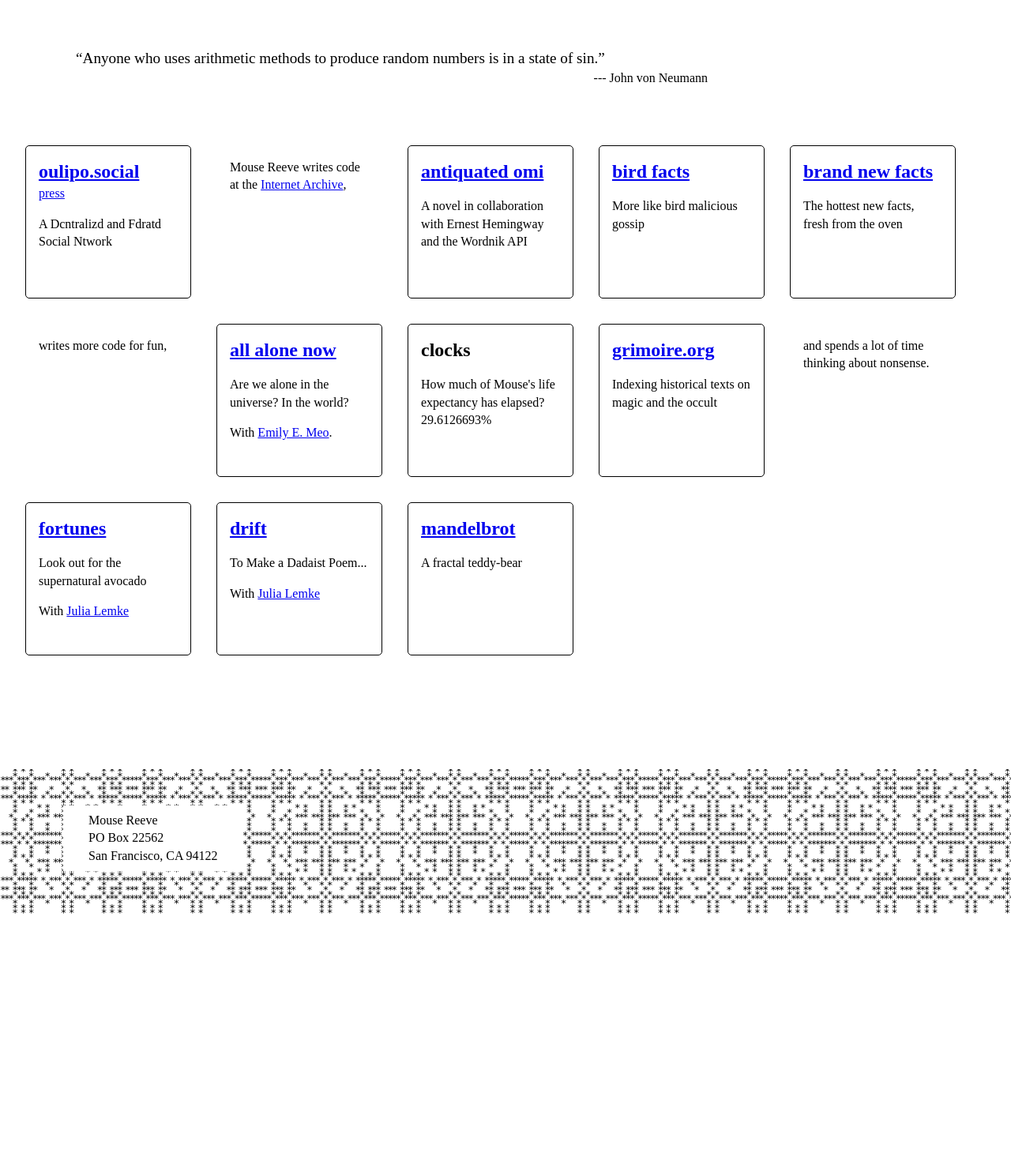
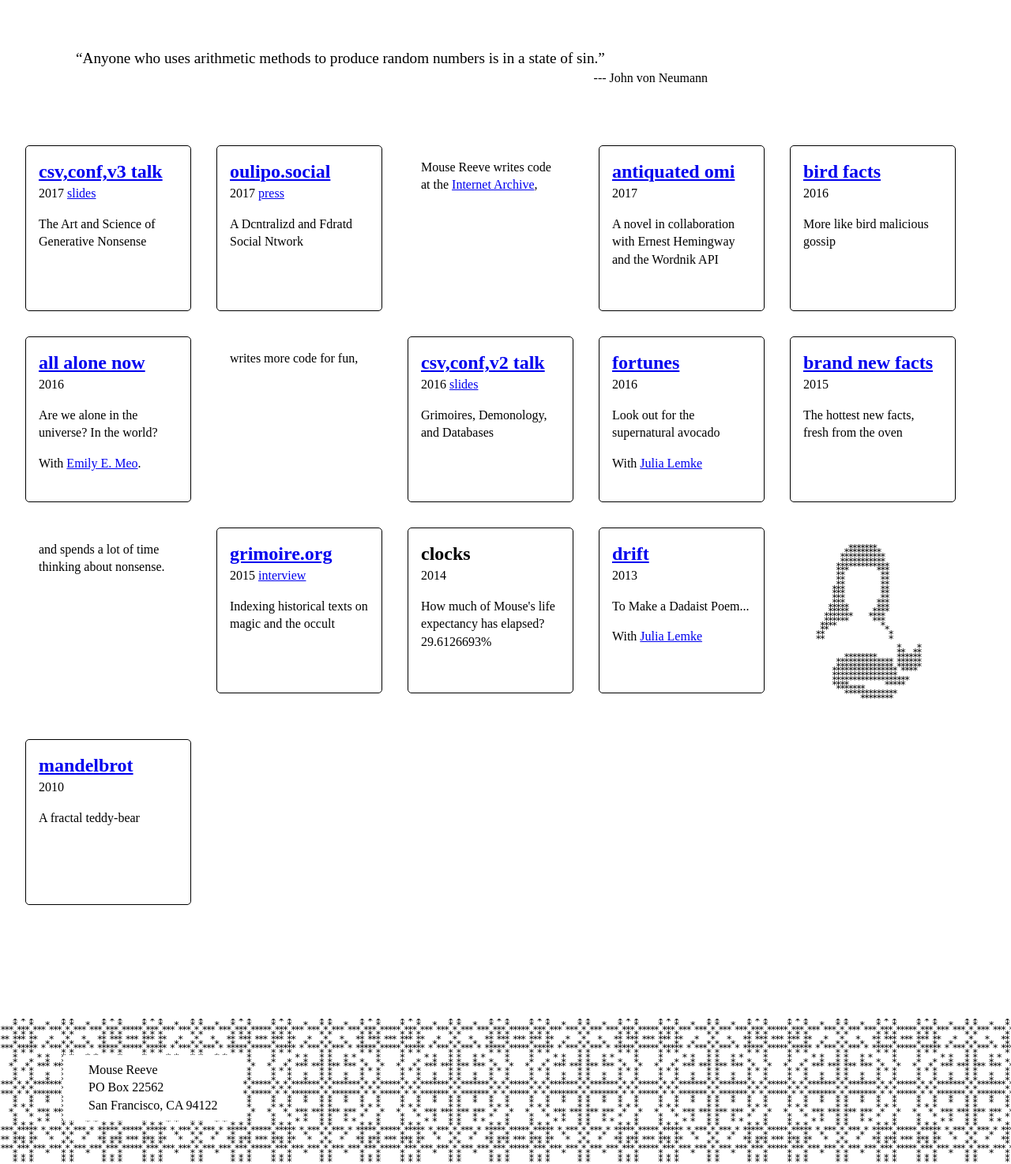
Before and after one commit to mouse-reeve/portfolio-2, a Flask app: page / in a window 1280 px wide. Shown: the part 757-2231 px from the top of the page at 79% size. Before the commit the page ends 1914 px from the top, so only its background shows below. Run offline with Flask 2, Linux system fonts and the light colour scheme; some libraries are stand-ins or nearby versions.

Commit message:
More content and talks

```diff
--- a/static/format.css
+++ b/static/format.css
@@ -69,7 +69,7 @@ q {
 }
 
 .card, .spacer {
-    min-height: 10rem;
+    min-height: 11rem;
     width: 11rem;
     float: left;
     margin: 1em;
--- a/templates/index.html
+++ b/templates/index.html
@@ -49,22 +49,42 @@
         </p>
 
         <div class="card">
+            <h2>
+                <a href="https://csvconf.com/speakers/#mouse-reeve" target="_blank">csv,conf,v3 talk</a>
+            </h2>
+            <div class="info">
+                <span class="year">2017</span>
+                <a href="https://www.mousereeve.com/static/csvconf-2017-nonsense.pdf" target="_blank">slides</a>
+            </div>
+            <p>The Art and Science of Generative Nonsense</p>
+        </div>
+
+        <div class="card">
             <h2><a href="https://oulipo.social/" target="_blank">
                 oulipo.social
             </a></h2>
-            <a href="https://motherboard.vice.com/en_us/article/its-like-tweeting-but-you-cant-use-the-letter-e" target="_blank">press</a>
+            <div class="info">
+                <span class="year">2017</span>
+                <a href="https://motherboard.vice.com/en_us/article/its-like-tweeting-but-you-cant-use-the-letter-e" target="_blank">press</a>
+            </div>
 
             <p>A Dcntralizd and Fdratd Social Ntwork</p>
         </div>
 
+
+
+
         <div class="spacer">
-            Mouse Reeve writes code at the <a href="https://archive.org/" target="_blank">Internet Archive</a>,
+            <p>Mouse Reeve writes code at the <a href="https://archive.org/" target="_blank">Internet Archive</a>,</p>
         </div>
 
         <div class="card">
             <h2>
                 <a href="https://www.antiquatedomi.com/" target="_blank">antiquated omi</a>
             </h2>
+            <div class="info">
+                <span class="year">2017</span>
+            </div>
             <p>A novel in collaboration with Ernest Hemingway and the Wordnik API</p>
         </div>
 
@@ -72,66 +92,141 @@
             <h2>
                 <a href="https://twitter.com/bird_facts_bot" target="_blank">bird facts</a>
             </h2>
+            <div class="info">
+                <span class="year">2016</span>
+            </div>
             <p>More like bird malicious gossip</p>
+        </div>
+
+        <div class="card">
+            <h2>
+                <a href="https://www.allalonenow.com/" target="_blank">all alone now</a>
+            </h2>
+            <div class="info">
+                <span class="year">2016</span>
+            </div>
+            <p>Are we alone in the universe? In the world?</p>
+            <p>With <a href="https://www.emilyemeo.com/" target="_blank">Emily E. Meo</a>.</p>
+        </div>
+
+        <div class="spacer">
+            <p>writes more code for fun,</p>
+        </div>
+
+        <div class="card">
+            <h2>
+                <a href="https://csvconf.com/2016/#mreeve" target="_blank">csv,conf,v2 talk</a>
+            </h2>
+            <div class="info">
+                <span class="year">2016</span>
+                <a href="https://www.mousereeve.com/static/csvconf-2016-grimoires.pdf" target="_blank">slides</a>
+            </div>
+            <p>Grimoires, Demonology, and Databases</p>
+        </div>
+
+        <div class="card">
+            <h2>
+                <a href="https://fortunes.churchofdada.com/" target="_blank">fortunes</a>
+            </h2>
+            <div class="info">
+                <span class="year">2016</span>
+            </div>
+            <p>Look out for the supernatural avocado</p>
+            <p>With <a href="http://www.julialemke.com/" target="_blank">Julia Lemke</a>
         </div>
 
         <div class="card">
             <h2>
                 <a href="https://twitter.com/brand_new_facts" target="_blank">brand new facts</a>
             </h2>
+            <div class="info">
+                <span class="year">2015</span>
+            </div>
             <p>The hottest new facts, fresh from the oven</p>
         </div>
 
         <div class="spacer">
-            writes more code for fun,
+            <p>and spends a lot of time thinking about nonsense.</p>
         </div>
 
         <div class="card">
             <h2>
-                <a href="https://www.allalonenow.com/" target="_blank">all alone now</a>
+                <a href="https://www.grimoire.org/" target="_blank">grimoire.org</a>
             </h2>
-            <p>Are we alone in the universe? In the world?</p>
-            <p>With <a href="https://www.emilyemeo.com/" target="_blank">Emily E. Meo</a>.</p>
+            <div class="info">
+                <span class="year">2015</span>
+                <a href="http://blog.bruggen.com/2016/12/podcast-interview-with-mouse-reeve.html?utm_content=buffer1cbe5&utm_medium=social&utm_source=twitter.com&utm_campaign=buffer" target="_blank">interview</a>
+            </div>
+            <p>Indexing historical texts on magic and the occult</p>
         </div>
 
         <div class="card">
             <h2>
                 clocks
             </h2>
+            <div class="info">
+                <span class="year">2014</span>
+            </div>
             <p>How much of Mouse's life expectancy has elapsed? <span id="life"></span></p>
-        </div>
-
-        <div class="card">
-            <h2>
-                <a href="https://www.grimoire.org/" target="_blank">grimoire.org</a>
-            </h2>
-            <p>Indexing historical texts on magic and the occult</p>
-        </div>
-
-        <div class="spacer">
-            and spends a lot of time thinking about nonsense.
-        </div>
-
-        <div class="card">
-            <h2>
-                <a href="https://fortunes.churchofdada.com/" target="_blank">fortunes</a>
-            </h2>
-            <p>Look out for the supernatural avocado</p>
-            <p>With <a href="http://www.julialemke.com/" target="_blank">Julia Lemke</a>
         </div>
 
         <div class="card">
             <h2>
                 <a href="http://www.julialemke.com/index/#/drift/" target="_blank">drift</a>
             </h2>
+            <div class="info">
+                <span class="year">2013</span>
+            </div>
             <p>To Make a Dadaist Poem...</p>
             <p>With <a href="http://www.julialemke.com/" target="_blank">Julia Lemke</a>
+        </div>
+
+        <div class="spacer">
+            <div class="ascii">
+           *******
+          *********
+         ***********
+         ***********
+        *************
+        ***       ***
+        **         **
+        **         **
+        **         **
+       ***         **
+       ***         **
+       ***         **
+       ***        ***
+      *****       ***
+      *****      ****
+     *******    ****
+     ******      ***
+    ****           *
+    **              *
+   **                *
+   **                *
+
+                       *    *
+                       **  **
+          ********     ******
+        ************** ******
+        ************** ******
+       **************** ****
+       ****************
+       *******************
+       ****         *****
+        *******
+          *************
+              ********
+</div>
         </div>
 
         <div class="card">
             <h2>
                 <a href="https://boingboing.net/2009/01/10/mandebrot-the-fracta.html" target="_blank">mandelbrot</a>
             </h2>
+            <div class="info">
+                <span class="year">2010</span>
+            </div>
             <p>A fractal teddy-bear</p>
         </div>
     </section>
```
Also changed, not shown: 2 other files.
